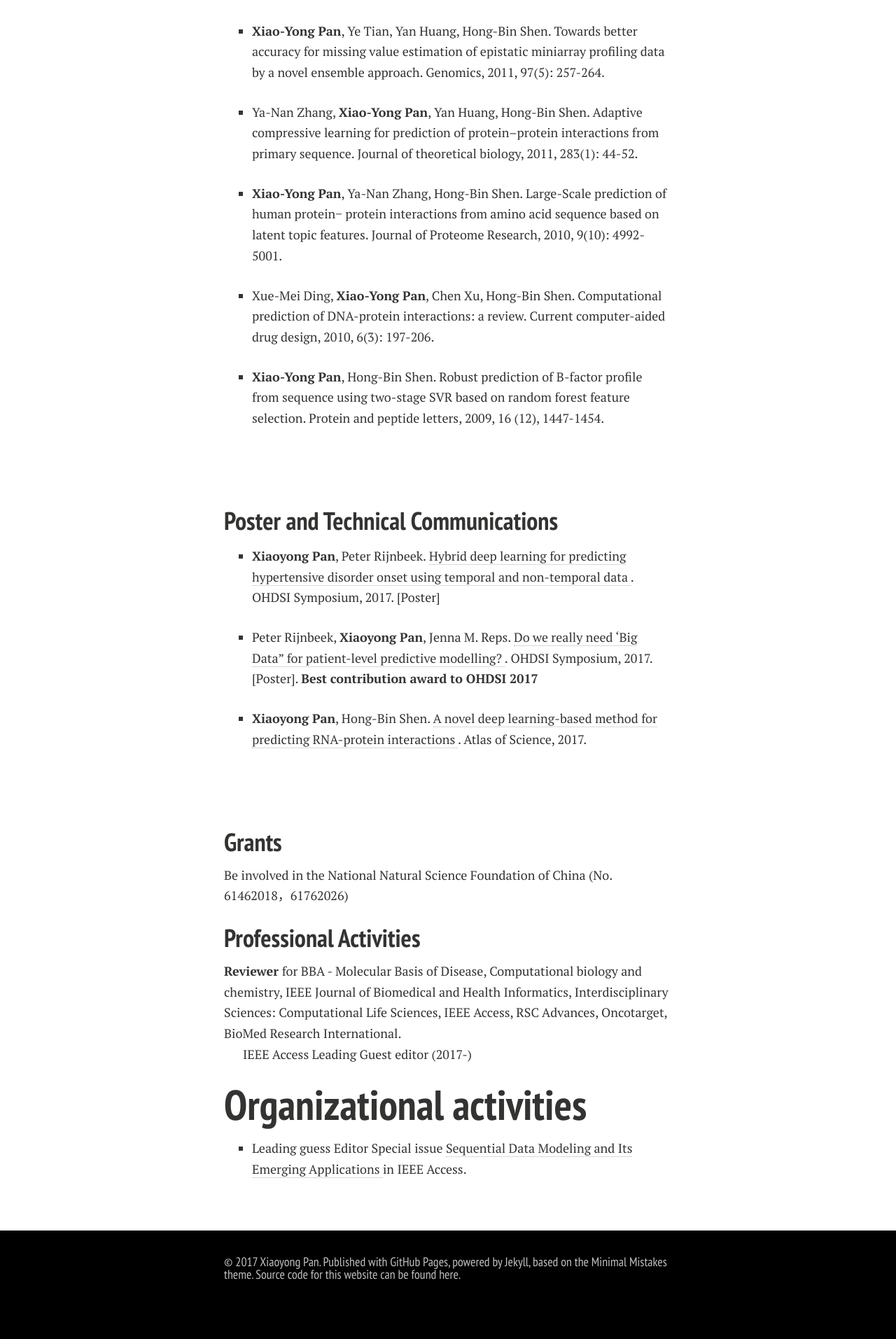
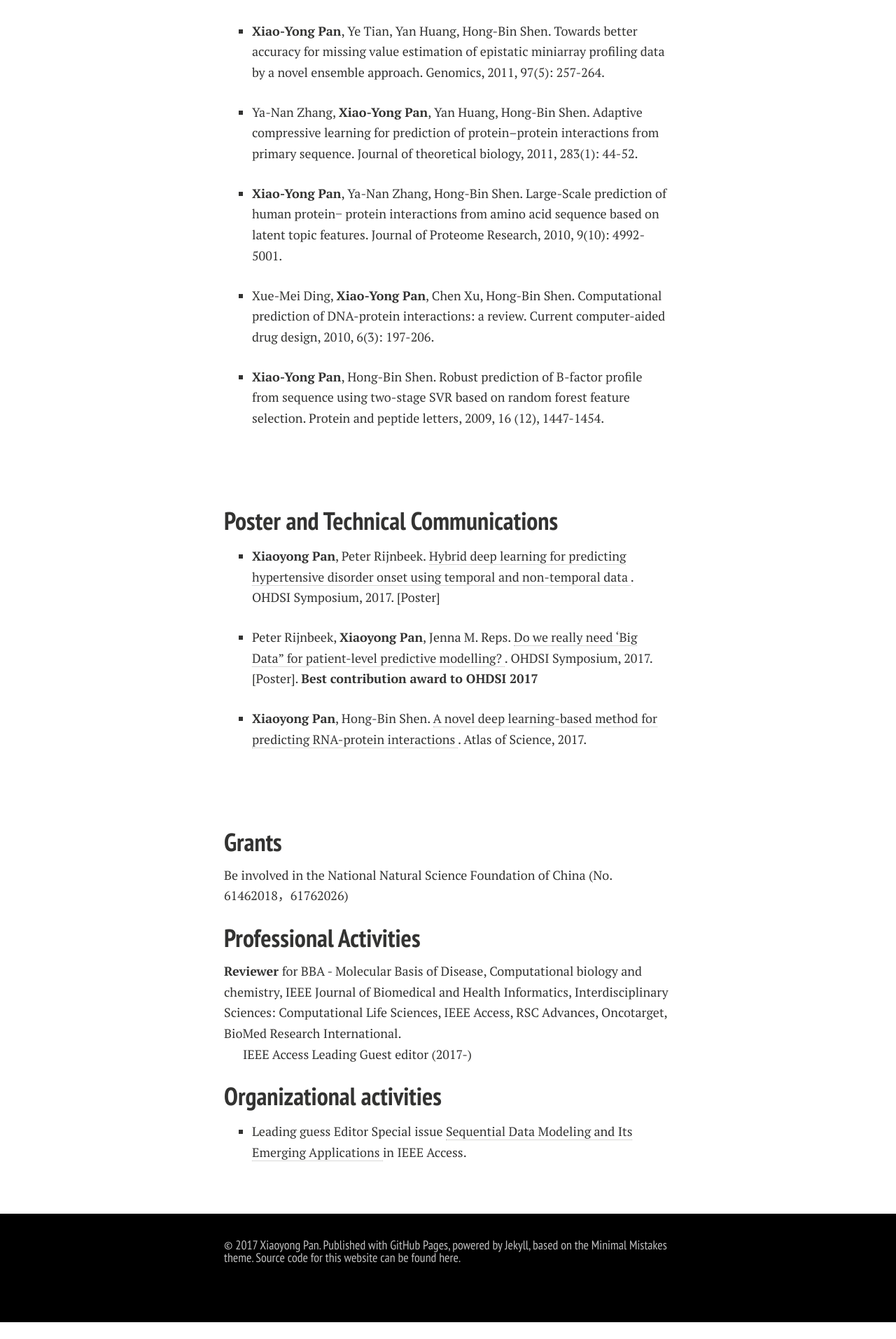
Before and after one commit to xypan1232/xypan1232.github.io, a Jekyll site: the page built from publications.md, in a window 1280 px wide. Shown: the part 1584-3497 px from the top of the page at 70% size. Built offline with Jekyll 4.4.1, drawn with Linux system fonts in a browser that asks for light colours; nearby versions of some CDN libraries; Markdown is read by kramdown in place of the engine named in the settings; after the commit the page ends 3473 px from its top, so only the background shows below that.

```diff
--- a/publications.md
+++ b/publications.md
@@ -84,7 +84,7 @@ Be involved in the National Natural Science Foundation of China (No. 61462018，
 
 IEEE Access Leading Guest editor (2017-) <br>
 
-# Organizational activities
+## Organizational activities
 <ul><li>Leading guess Editor Special issue <a href="http://ieeeaccess.ieee.org/special-sections/sequential-data-modeling-emerging-applications/">Sequential Data Modeling and Its Emerging Applications </a> in IEEE Access. </li>
 
 </ul>
```
